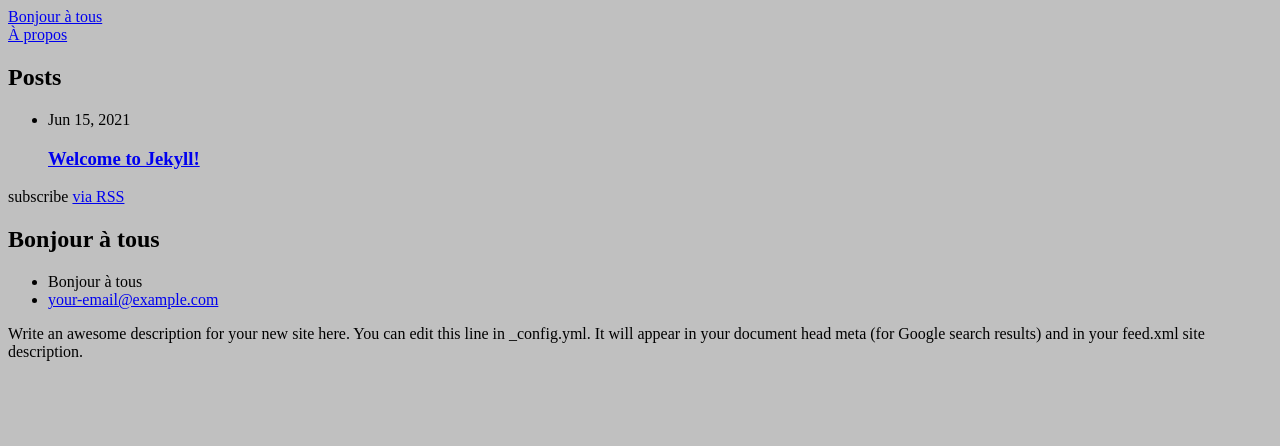
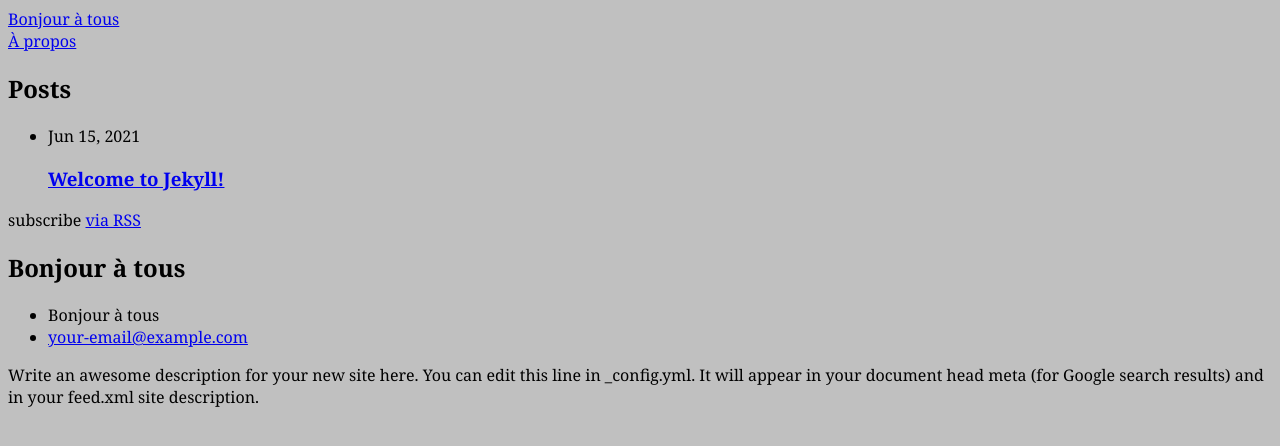
Before and after one commit to Corentin69008/Corentin69008.github.io, a Jekyll site: the page built from index.markdown, in a window 1280 px wide. Shown: the top 446 px of the page. Built offline with Jekyll 4.4.1, drawn with Linux system fonts in a browser that asks for light colours.

Commit message:
mise a jour

```diff
--- a/assets/main.css
+++ b/assets/main.css
@@ -6,5 +6,5 @@ html{
 }
 
 body {
-  font-family: cursive;
+  font-family: Georgia, serif;
 }
```
